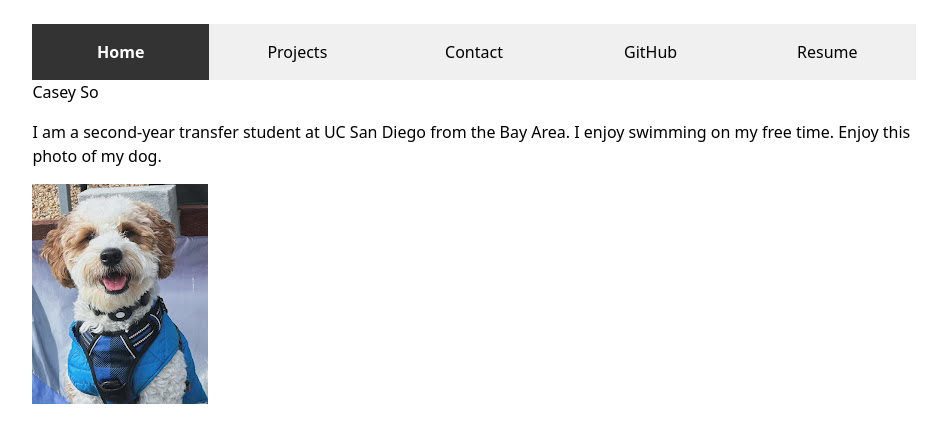
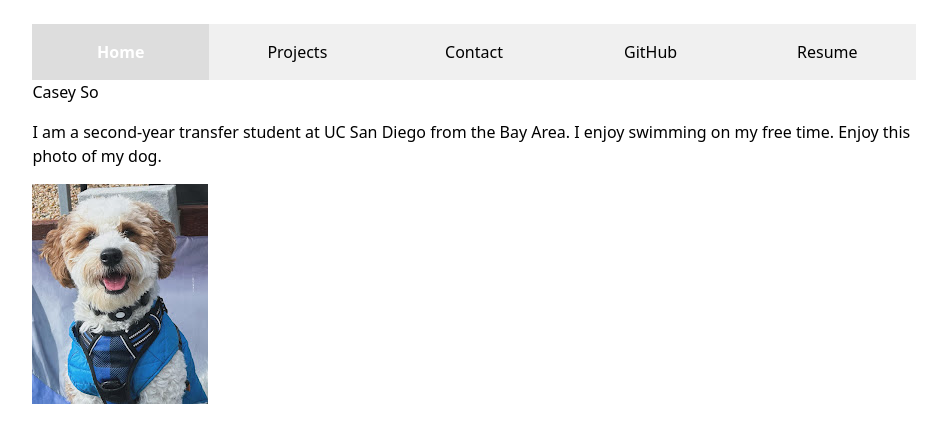
Before and after one commit to CaseySo/portfolio, a plain HTML site: page index.html in a window 1280 px wide. In both pictures the pointer is over the link "Home". Shown: the whole page, without its empty margins (166-1113 px from the left). Drawn offline with Linux system fonts and the light colour scheme.

Commit message:
Adding more to style.css

```diff
--- a/style.css
+++ b/style.css
@@ -30,3 +30,7 @@ nav a.current {
   color: white;
   font-weight: bold;
 }
+nav a:hover {
+  background-color: #ddd;
+  border-bottom: 4px solid var(--color-accent);
+}
```
